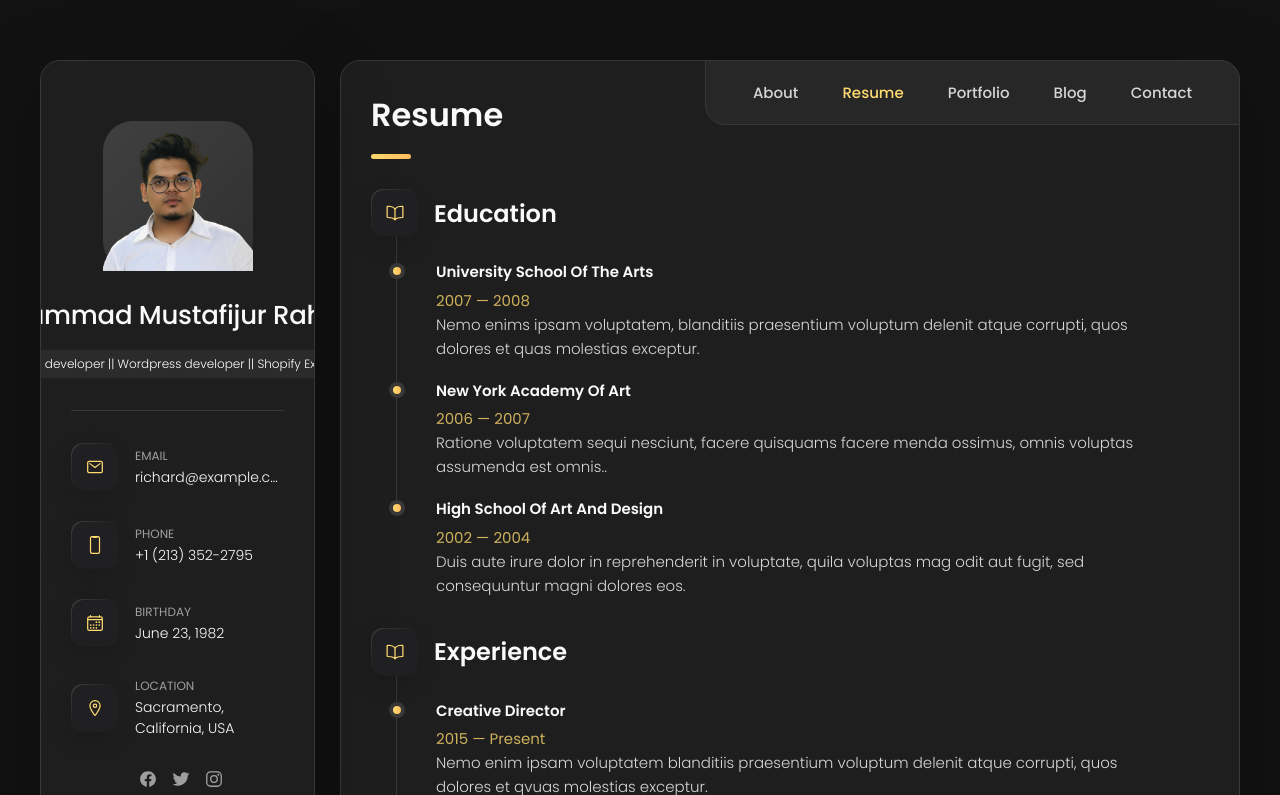
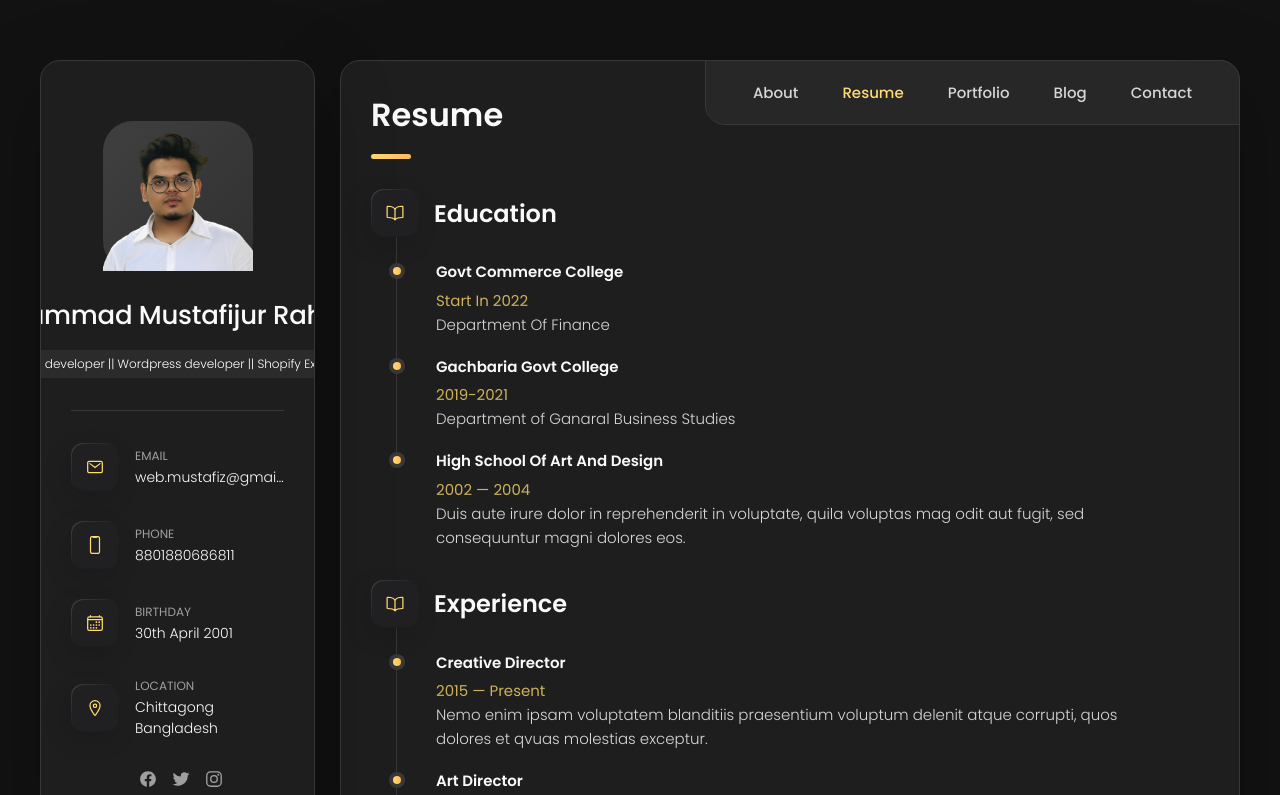
Before and after one commit to web-mustafij/web.mustafizz, a plain HTML site: page index.html in a window 1280 px wide. Both pictures are taken after a click on the button "Resume". Shown: the top 795 px of the page. Drawn offline with nearby package versions, Linux system fonts and the light colour scheme.

Commit message:
added the studies background

```diff
--- a/index.html
+++ b/index.html
@@ -74,7 +74,7 @@
             <div class="contact-info">
               <p class="contact-title">Email</p>
 
-              <a href="mailto:richard@example.com" class="contact-link">richard@example.com</a>
+              <a href="mailto:richard@example.com" class="contact-link">web.mustafiz@gmail.com</a>
             </div>
 
           </li>
@@ -88,7 +88,7 @@
             <div class="contact-info">
               <p class="contact-title">Phone</p>
 
-              <a href="tel:+12133522795" class="contact-link">+1 (213) 352-2795</a>
+              <a href="tel:+12133522795" class="contact-link">8801880686811</a>
             </div>
 
           </li>
@@ -102,7 +102,7 @@
             <div class="contact-info">
               <p class="contact-title">Birthday</p>
 
-              <time datetime="1982-06-23">June 23, 1982</time>
+              <time datetime="1982-06-23">30th April 2001</time>
             </div>
 
           </li>
@@ -116,7 +116,7 @@
             <div class="contact-info">
               <p class="contact-title">Location</p>
 
-              <address>Sacramento, California, USA</address>
+              <address>Chittagong Bangladesh</address>
             </div>
 
           </li>
@@ -209,9 +209,9 @@
 
         <section class="about-text">
           <p>
-            I'm Creative Director and UI/UX Designer from Sydney, Australia, working in web development and print media.
+            I'm Creative Director working in web development and print media.
             I enjoy
-            turning complex problems into simple, beautiful and intuitive designs.
+            turning complex problems into simple, beautiful and intuitive designs and development.
           </p>
 
           <p>
@@ -523,27 +523,24 @@
 
             <li class="timeline-item">
 
-              <h4 class="h4 timeline-item-title">University school of the arts</h4>
+              <h4 class="h4 timeline-item-title">Govt Commerce College </h4>
 
-              <span>2007 — 2008</span>
+              <span>Start In 2022</span>
 
               <p class="timeline-text">
-                Nemo enims ipsam voluptatem, blanditiis praesentium voluptum delenit atque corrupti, quos dolores et
-                quas molestias
-                exceptur.
+                Department Of Finance
               </p>
 
             </li>
 
             <li class="timeline-item">
 
-              <h4 class="h4 timeline-item-title">New york academy of art</h4>
+              <h4 class="h4 timeline-item-title">Gachbaria Govt College</h4>
 
-              <span>2006 — 2007</span>
+              <span>2019-2021</span>
 
               <p class="timeline-text">
-                Ratione voluptatem sequi nesciunt, facere quisquams facere menda ossimus, omnis voluptas assumenda est
-                omnis..
+                Department of Ganaral Business Studies
               </p>
 
             </li>
```
